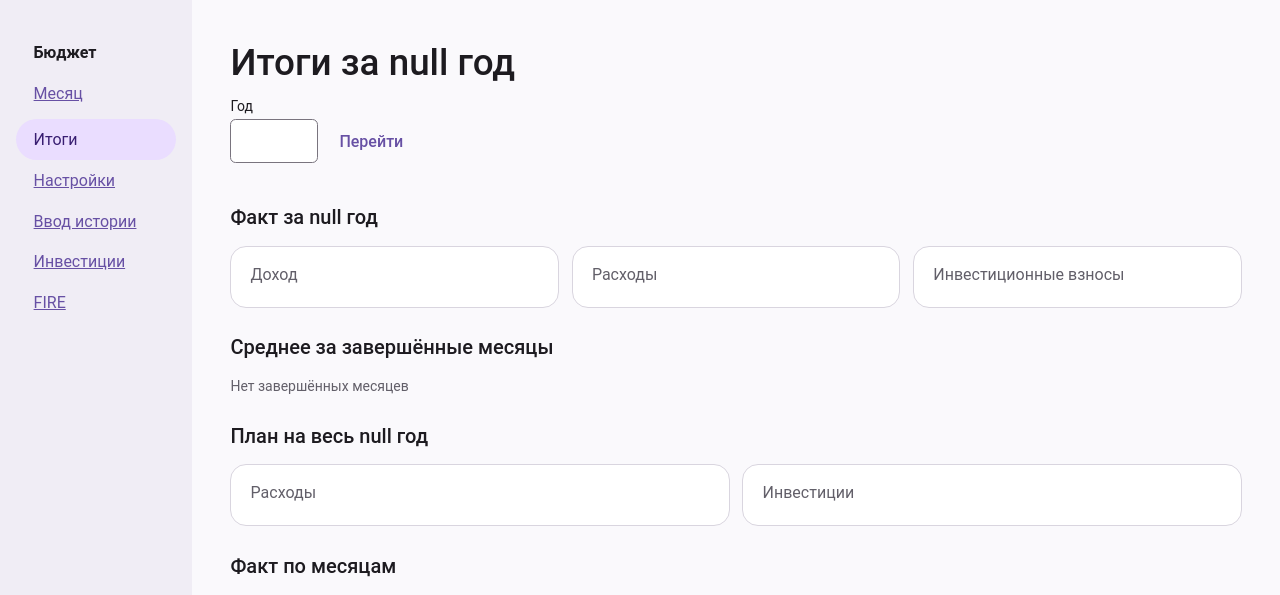
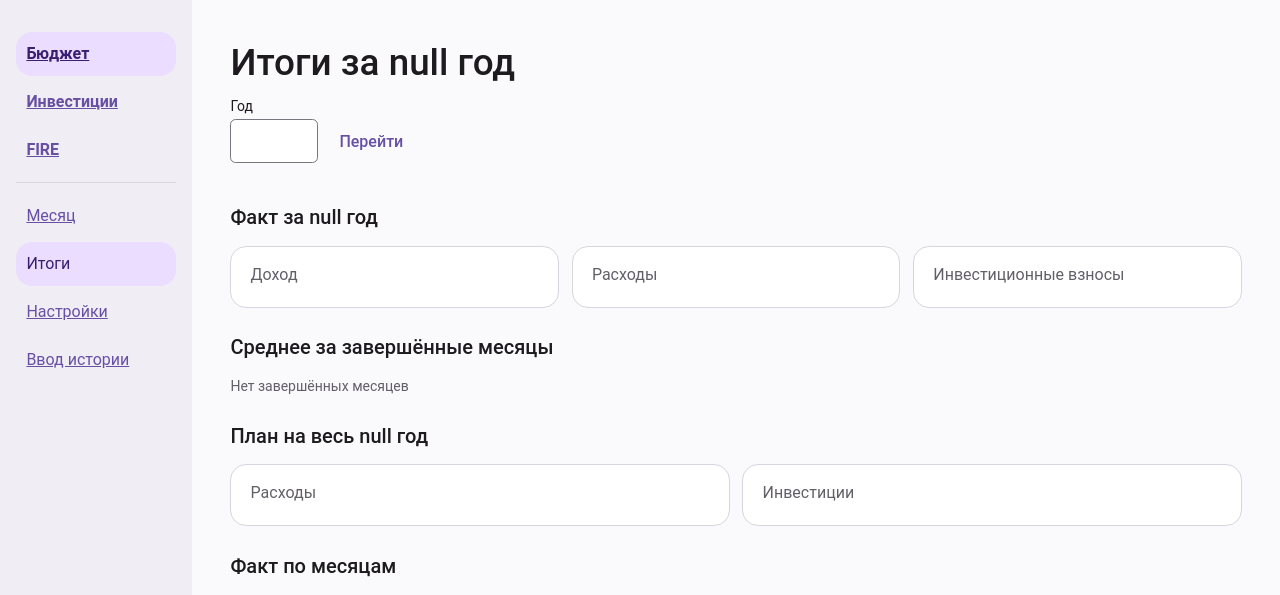
Before and after one commit to finance-lab-project/finance-lab, a Spring app: template src/main/resources/templates/year.html in a window 1280 px wide. Shown: the part 64-659 px from the top of the page. Run offline with Thymeleaf, Linux system fonts and the light colour scheme; the template is opened without the code that fills it, so the values that code supplies are empty; some of the project's set-up classes (security, data sources, template engines, error pages and the like) are left out, and stand-ins take their place; database files in the repository are not loaded.

Commit message:
Implement #85: Make Budget, Investments and FIRE peer navigation sections

```diff
--- a/src/main/resources/static/budget.css
+++ b/src/main/resources/static/budget.css
@@ -25,8 +25,12 @@ button:disabled { opacity: .65; cursor: wait; }
 .brand { font-weight: 600; font-size: 1.4rem; }
 .layout { display: grid; grid-template-columns: 12rem minmax(0, 1fr); min-height: calc(100vh - 64px); }
 aside { padding: 2rem 1rem; background: #f0edf5; }
-aside strong, .selected { display: block; padding: .55rem 1.1rem; }
-.selected { margin-top: .35rem; background: #eaddff; color: #391e72; border-radius: 2rem; }
+.product-nav, .budget-nav { display: grid; gap: .25rem; }
+.product-nav { font-weight: 600; }
+.budget-nav { margin-top: .65rem; padding-top: .65rem; border-top: 1px solid var(--line); }
+.nav-link, .selected { display: flex; align-items: center; min-height: 44px; padding: .45rem .65rem; }
+.nav-link { color: var(--accent); }
+.nav-link[aria-current], .selected { background: #eaddff; color: #391e72; border-radius: 1rem; }
 #month, #history, #year-report, #investments { width: 100%; max-width: 82rem; padding: 1.8rem clamp(1rem, 3vw, 3rem) 3rem; margin-inline: auto; }
 .period-bar, .actions { display: flex; align-items: center; gap: .65rem; }
 .period-bar { justify-content: space-between; padding: .45rem 0 .9rem; }
@@ -74,8 +78,10 @@ input[aria-invalid="true"] { border-color: var(--error); }
 .login input { margin-bottom: .7rem; }
 @media (max-width: 68rem) {
     .layout { grid-template-columns: minmax(0, 1fr); align-content: start; }
-    aside { display: flex; align-items: center; gap: .5rem; padding: .4rem 1rem; }
-    .selected { margin: 0; }
+    aside { padding: .5rem 1rem; }
+    .product-nav { grid-template-columns: repeat(3, minmax(0, 1fr)); }
+    .product-nav a { justify-content: center; padding-inline: .2rem; overflow-wrap: anywhere; text-align: center; }
+    .budget-nav { display: flex; flex-wrap: wrap; }
 }
 @media (46rem < width <= 54rem) {
     #month th, #month td { padding-inline: .35rem; }
@@ -105,7 +111,6 @@ input[aria-invalid="true"] { border-color: var(--error); }
     .login { margin: 2rem 1rem; }
 }
 
-.nav-link { display: block; padding: .55rem 1.1rem; color: var(--accent); }
 #settings { width: 100%; max-width: 76rem; margin-inline: auto; padding: 1.8rem clamp(1rem, 3vw, 3rem) 3rem; }
 .category-group { display: block; font-weight: normal; }
 .subheading { margin-top: 1.2rem; }
@@ -137,7 +142,6 @@ input[aria-invalid="true"] { border-color: var(--error); }
 @media (max-width: 46rem) {
     #settings { padding: .6rem 1rem 2rem; }
     .field-grid { grid-template-columns: 1fr; }
-    aside { flex-wrap: wrap; }
     .history-table th:first-child, .history-table td, .history-table td[data-label$="%"] { width: auto; }
     .history-table td { align-items: baseline; }
     .history-amount, .history-share { width: 65%; }
--- /dev/null
+++ b/src/main/resources/templates/product-navigation.html
@@ -0,0 +1,7 @@
+<nav xmlns:th="http://www.thymeleaf.org" th:fragment="sections(area, budgetUrl)"
+     class="product-nav" aria-label="Разделы Finance Lab">
+    <a class="nav-link" th:href="${budgetUrl}" th:attr="aria-current=${area == 'budget' ? 'location' : null}">Бюджет</a>
+    <a class="nav-link" th:href="${area == 'investments'} ? @{/investments/{p}(p=${period})} : @{/investments}"
+       th:attr="aria-current=${area == 'investments' ? 'page' : null}">Инвестиции</a>
+    <a class="nav-link" th:href="@{/fire}" th:attr="aria-current=${area == 'fire' ? 'page' : null}">FIRE</a>
+</nav>
--- a/src/main/resources/templates/year.html
+++ b/src/main/resources/templates/year.html
@@ -12,14 +12,14 @@
     <form th:action="@{/logout}" method="post"><button class="text-button">Выйти</button></form>
 </header>
 <div class="layout">
-    <aside aria-label="Разделы Finance Lab">
-        <strong>Бюджет</strong>
-        <a class="nav-link" th:href="@{/months/{p}(p=${monthLink})}">Месяц</a>
-        <span class="selected" aria-current="page">Итоги</span>
-        <a class="nav-link" th:href="@{/settings}">Настройки</a>
-        <a class="nav-link" th:href="@{/history}">Ввод истории</a>
-        <a class="nav-link" th:href="@{/investments}">Инвестиции</a>
-        <a class="nav-link" th:href="@{/fire}">FIRE</a>
+    <aside>
+        <nav th:replace="~{product-navigation :: sections('budget', @{/months/{p}(p=${monthLink})})}"></nav>
+        <nav class="budget-nav" aria-label="Страницы бюджета">
+            <a class="nav-link" th:href="@{/months/{p}(p=${monthLink})}">Месяц</a>
+            <span class="selected" aria-current="page">Итоги</span>
+            <a class="nav-link" th:href="@{/settings}">Настройки</a>
+            <a class="nav-link" th:href="@{/history}">Ввод истории</a>
+        </nav>
     </aside>
     <main id="year-report">
         <div class="period-bar">
```
Also changed, not shown: src/main/resources/templates/fire.html (+2 -8 lines), src/main/resources/templates/history.html (+8 -8 lines), src/main/resources/templates/investments.html (+2 -8 lines), src/main/resources/templates/month.html (+8 -8 lines), src/main/resources/templates/settings.html (+8 -8 lines), 1 other file.
